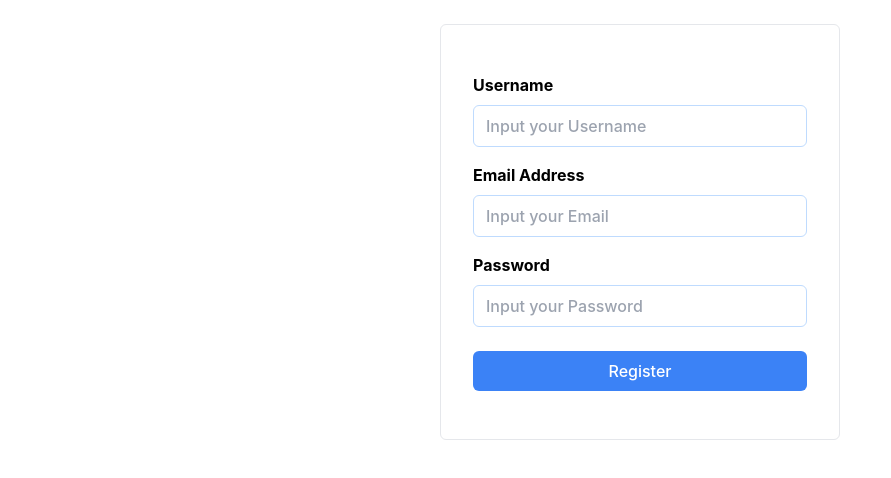
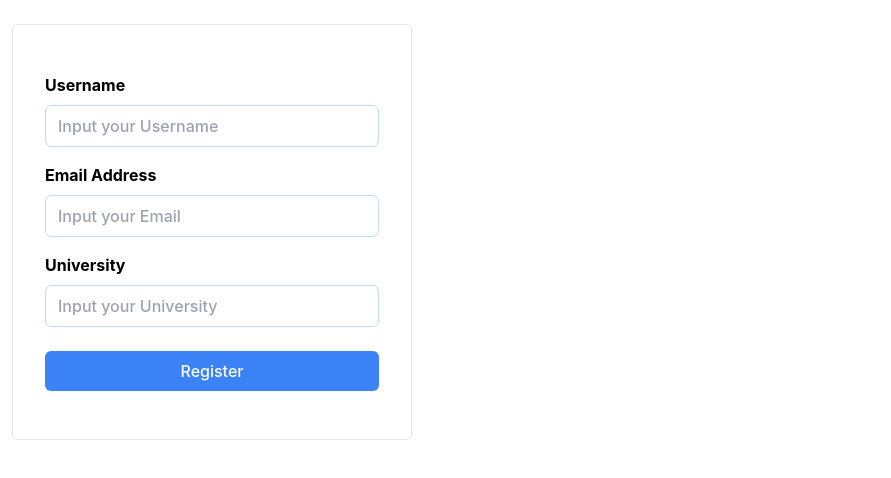
Before and after one commit to ferdianar/react-redux-2022, a React (Create React App) app: page / in a window 1280 px wide. Shown: the top 478 px of the page, without its empty margins (0-891 px from the left). Built offline with nearby package versions, Linux system fonts and the light colour scheme.

Commit message:
update form components

```diff
--- /dev/null
+++ b/src/components/CardUsers.js
@@ -0,0 +1,21 @@
+import React from 'react'
+
+const CardUsers = ({ users, deleteUsers }) => {
+       return (
+              <React.Fragment>
+                     {
+                            users.map((user) => (
+                                   <div className="w-fit flex items-center gap-x-2 h-fit p-2 bg-red-500 rounded-lg border-none m-2">
+                                          <h1 className="text-white font-bold" key={user.id}>{user.username}</h1>
+                                          <p className="text-white font-medium">{user.email}</p>
+                                          <p className="text-white font-medium">{user.university}</p>
+                                          {/* Delete Button */}
+                                          <button className="w-full py-1 px-3 bg-white text-red-500 rounded-md font-bold border-none">Delete</button>
+                                   </div>
+                            ))
+                     }
+              </React.Fragment>
+       )
+}
+
+export default CardUsers
--- a/src/components/Forms.js
+++ b/src/components/Forms.js
@@ -1,24 +1,45 @@
 import React, { Component } from 'react'
 
 export default class Forms extends Component {
+       // initialize state
+       state = {
+              username: null,
+              email: null,
+              university: null
+       }
+
+       // forms submit event listener
+       DataIsSubmit = (event) => {
+              event.preventDefault()
+              this.props.addUsers(this.state)
+       }
+
+       // function for event listener submit
+       changeData = (event) => {
+              // set state | setter
+              this.setState({
+                     // id=attribute : attribute values
+                     [event.target.id]: event.target.value
+              })
+       }
        render() {
               return (
                      <React.Fragment>
                             {/* Wrapper */}
-                            <div className="m-3 mt-6 mx-auto border border-gray-200 rounded-md p-8 max-w-[400px] flex flex-col">
+                            <div className="m-3 mt-6 border border-gray-200 rounded-md p-8 max-w-[400px] flex flex-col">
                                    {/* Form */}
-                                   <form method="" action="" className='flex flex-col'>
+                                   <form onSubmit={this.DataIsSubmit} method="" action="" className='flex flex-col'>
                                           {/* Field and Label  Username */}
                                           <label className='mt-4 mb-2 font-bold' htmlFor="username">Username</label>
-                                          <input className='py-2 px-3 border border-blue-200 font-medium rounded-md' placeholder='Input your Username' type="text" name="username" id="username" />
+                                          <input onChange={this.changeData} className='py-2 px-3 border border-blue-200 font-medium rounded-md' placeholder='Input your Username' type="text" name="username" id="username" />
 
                                           {/* Field  and Label Email Address */}
                                           <label className='mt-4 mb-2 font-bold' htmlFor="email">Email Address</label>
-                                          <input className='py-2 px-3 border border-blue-200 font-medium rounded-md' placeholder='Input your Email' type="email" name="email" id="email" />
+                                          <input onChange={this.changeData} className='py-2 px-3 border border-blue-200 font-medium rounded-md' placeholder='Input your Email' type="email" name="email" id="email" />
 
                                           {/* Field and Label  Password */}
-                                          <label className='mt-4 mb-2 font-bold' htmlFor="password">Password</label>
-                                          <input className='py-2 px-3 border border-blue-200 font-medium rounded-md' placeholder='Input your Password' type="password" name="password" id="password" />
+                                          <label className='mt-4 mb-2 font-bold' htmlFor="university">University</label>
+                                          <input onChange={this.changeData} className='py-2 px-3 border border-blue-200 font-medium rounded-md' placeholder='Input your University' type="text" name="university" id="university" />
 
                                           {/* Button Submit */}
                                           <button className='my-4 mt-6 py-2 px-3 font-medium bg-blue-500 border-none rounded-md text-white hover:bg-blue-700' type="submit">Register</button>
```
